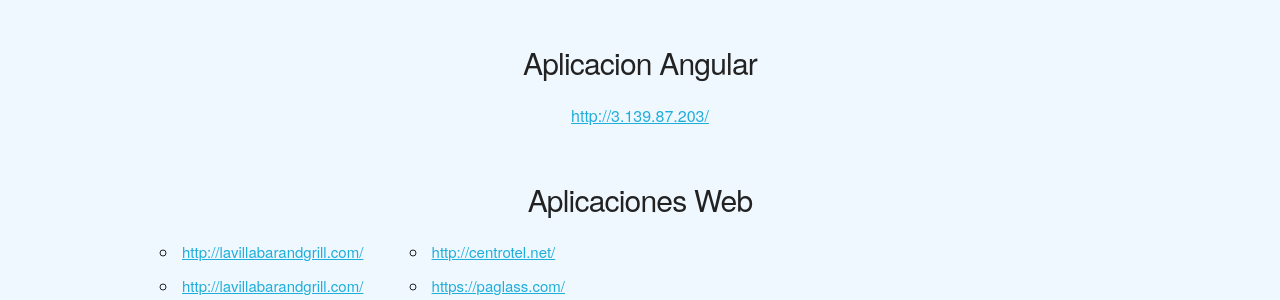
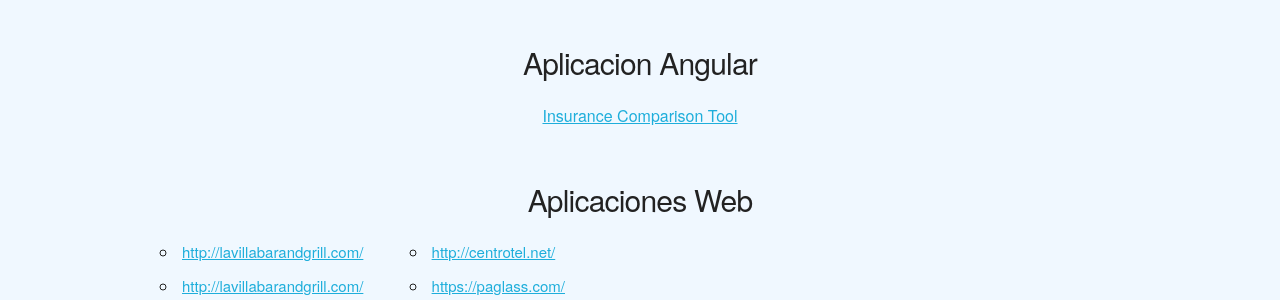
Before and after one commit to hugocalderon/hugocalderon.github.io, a Jekyll site: the page built from portafolio.html, in a window 1280 px wide. Shown: the part 739-1039 px from the top of the page. Built offline with Jekyll 4.4.1, drawn with Linux system fonts in a browser that asks for light colours.

Commit message:
Update portafolio.html
Cambios Portafolio

```diff
--- a/_includes/portafolio.html
+++ b/_includes/portafolio.html
@@ -32,7 +32,7 @@
     <p style="display: none;">He desarrollado aplicaciones en su mayoria a nivel internas, no aplicaciones publicas. Es por eso no se agregan al portafolio.</p>
     <h4>Aplicacion Angular</h4>
     <p>
-      <a href="http://3.139.87.203" target="_blank">http://3.139.87.203/</a>
+      <a href="http://3.139.87.203" target="_blank">Insurance Comparison Tool</a>
     </p>
   </div>
     <div class="user-details">
```
